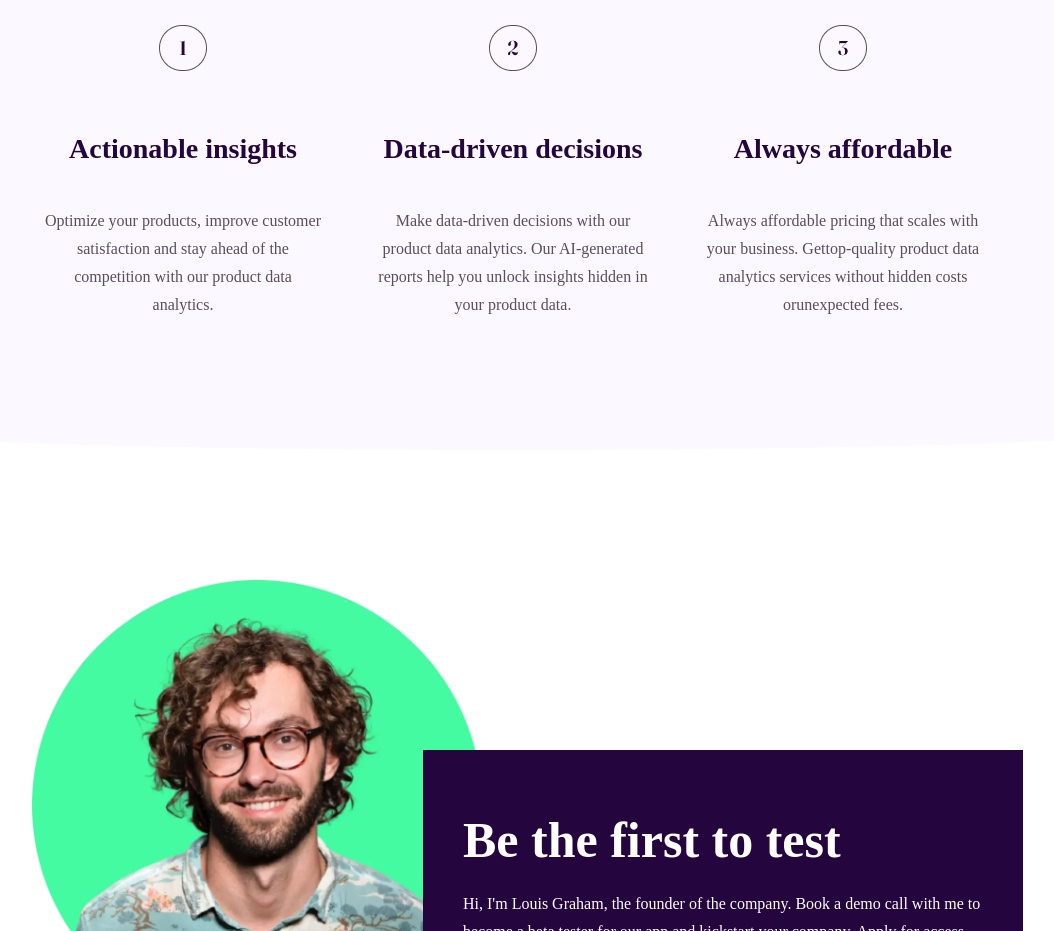
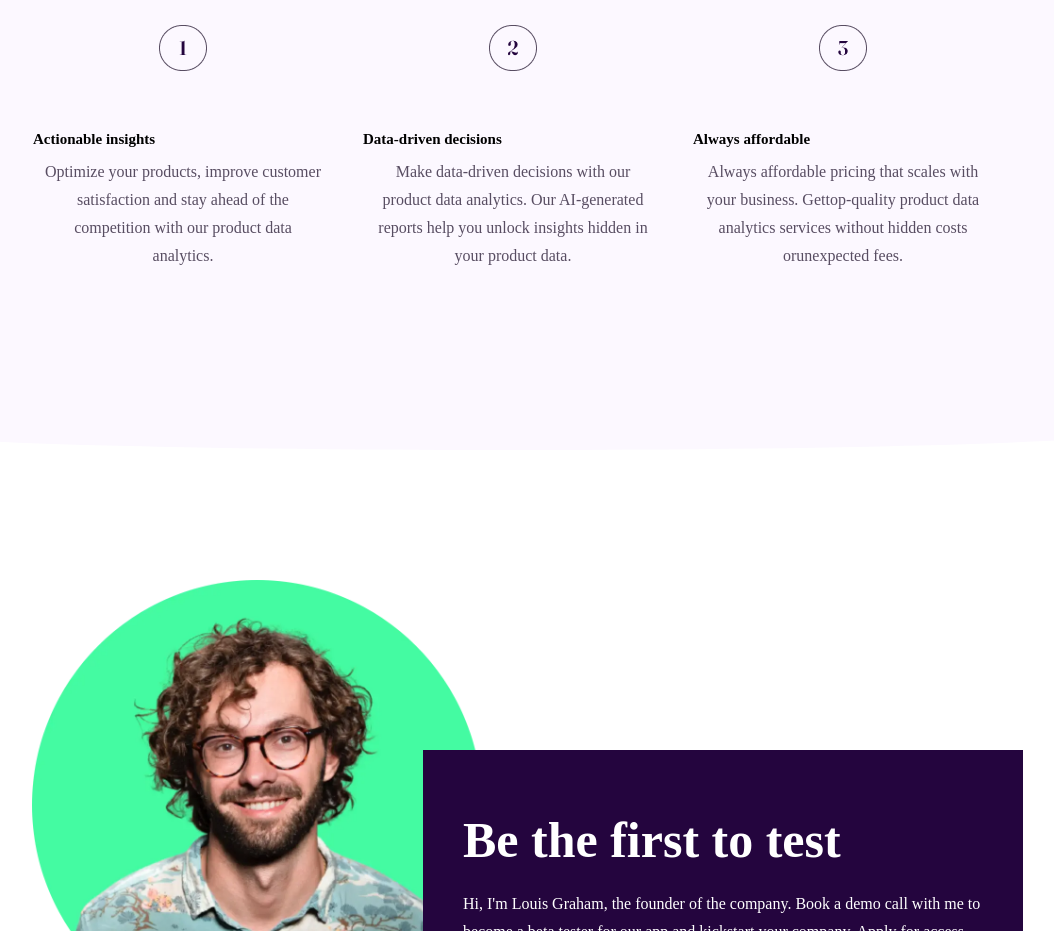
Before and after one commit to Rubenhdz20/Workit---Data-Website, a plain HTML site: page index.html in a window 1280 px wide. Shown: the part 980-1911 px from the top of the page, without its empty margins (127-1181 px from the left). Drawn offline with Linux system fonts and the light colour scheme.

Commit message:
Order headings in a logical way

```diff
--- a/index.html
+++ b/index.html
@@ -46,7 +46,7 @@
           </figure>
 
           <div class="information_details">
-            <h3>Actionable insights</h3>
+            <h2>Actionable insights</h2>
             <p>Optimize your products, improve customer satisfaction and stay ahead  of the competition with our product data analytics.</p>
           </div>
         </div>
@@ -57,7 +57,7 @@
           </figure>
 
           <div class="information_details">
-            <h3>Data-driven decisions</h3>
+            <h2>Data-driven decisions</h2>
             <p>Make data-driven decisions with our product data analytics. Our AI-generated reports help  you unlock insights hidden in your product data.</p>
           </div>
         </div>
@@ -68,13 +68,11 @@
           </figure>
 
           <div class="information_details">
-            <h3>Always affordable</h3>
+            <h2>Always affordable</h2>
             <p>Always affordable pricing that scales with your business. Gettop-quality product data analytics services without hidden costs orunexpected fees.</p>
           </div>
         </div>
       </div>
-
-
     </section>
 
     <section class="testimonial">
```
